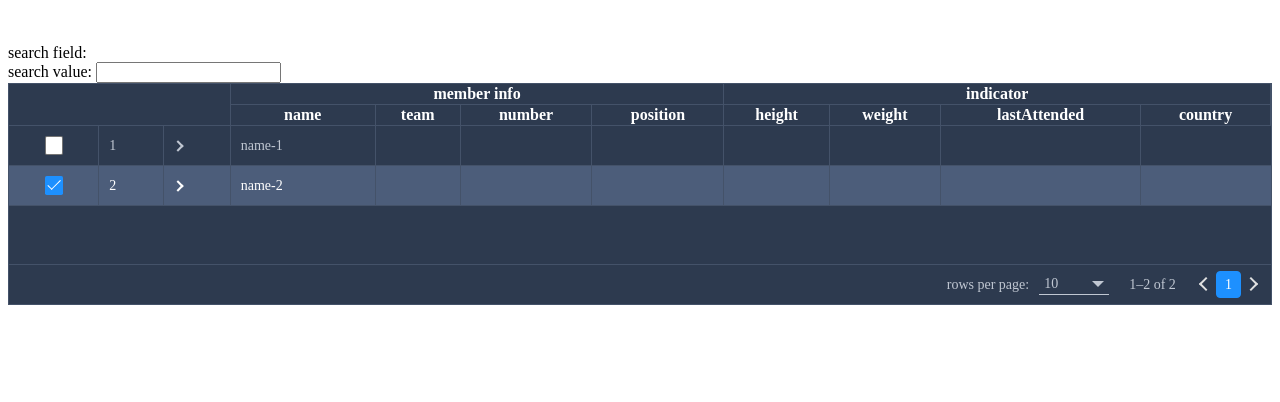
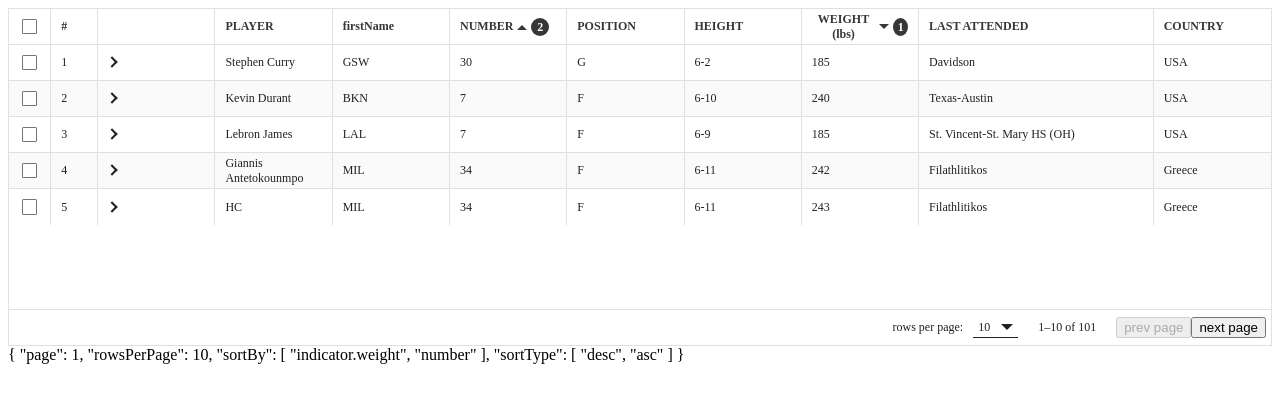
Before and after one commit to HC200ok/vue3-easy-data-table, a Vue app: page / in a window 1280 px wide. Shown: the top 402 px of the page. Built offline with nearby package versions, Linux system fonts and the light colour scheme.

Commit message:
Add selectAll event

```diff
--- a/package.json
+++ b/package.json
@@ -3,7 +3,7 @@
   "author": "HC200ok",
   "description": "A customizable and easy-to-use data table component made with Vue.js 3.x.",
   "private": false,
-  "version": "1.5.40",
+  "version": "1.5.41",
   "types": "./types/main.d.ts",
   "license": "MIT",
   "files": [
--- a/src/App.vue
+++ b/src/App.vue
@@ -1,7 +1,7 @@
 <template>
-  <!-- <ServerSideMode /> -->
+  <ServerSideMode />
   <br><br>
-  <ClientMode />
+  <!-- <ClientMode /> -->
   <br><br>
   <!-- <ExpandLoading/> -->
 </template>
--- a/src/components/DataTable.vue
+++ b/src/components/DataTable.vue
@@ -410,6 +410,7 @@
   'update:serverOptions',
   'updatePageItems',
   'updateTotalItems',
+  'selectAll'
 ]);
 
 const isMultipleSelectable = computed((): boolean => itemsSelected.value !== null);
--- a/src/hooks/useTotalItems.ts
+++ b/src/hooks/useTotalItems.ts
@@ -137,6 +137,7 @@
 
   const toggleSelectAll = (isChecked: boolean): void => {
     selectItemsComputed.value = isChecked ? totalItems.value : [];
+    if (isChecked) emits('selectAll');
   };
 
   const toggleSelectItem = (item: Item):void => {
--- a/src/modes/ServerSide.vue
+++ b/src/modes/ServerSide.vue
@@ -26,6 +26,7 @@
       border-cell
       multi-sort
       @update-sort="updateSort"
+      @select-all="selectAll"
     >
       <template #expand="item">
         <div style="padding: 15px">
@@ -134,6 +135,10 @@
 
     const loading = ref(false);
 
+    const selectAll = () => {
+      console.log("sssss")
+    }
+
     const loadFromServer = async () => {
       loading.value = true;
       const {
@@ -215,6 +220,7 @@
       updatePage,
       bodyRowClassName,
       updateSort,
+      selectAll,
     };
   },
 
--- a/src/types/internal.d.ts
+++ b/src/types/internal.d.ts
@@ -26,4 +26,4 @@
 export type MultipleSelectStatus = 'allSelected' | 'noneSelected' | 'partSelected'
 
 // eslint-disable-next-line max-len
-export type EmitsEventName = 'clickRow' | 'selectRow' | 'deselectRow' | 'expandRow' | 'updateSort' | 'update:itemsSelected' | 'update:serverOptions' | 'updateFilter' | 'updatePageItems' | 'updateTotalItems'
+export type EmitsEventName = 'clickRow' | 'selectRow' | 'deselectRow' | 'expandRow' | 'updateSort' | 'update:itemsSelected' | 'update:serverOptions' | 'updateFilter' | 'updatePageItems' | 'updateTotalItems' | 'selectAll'
```
